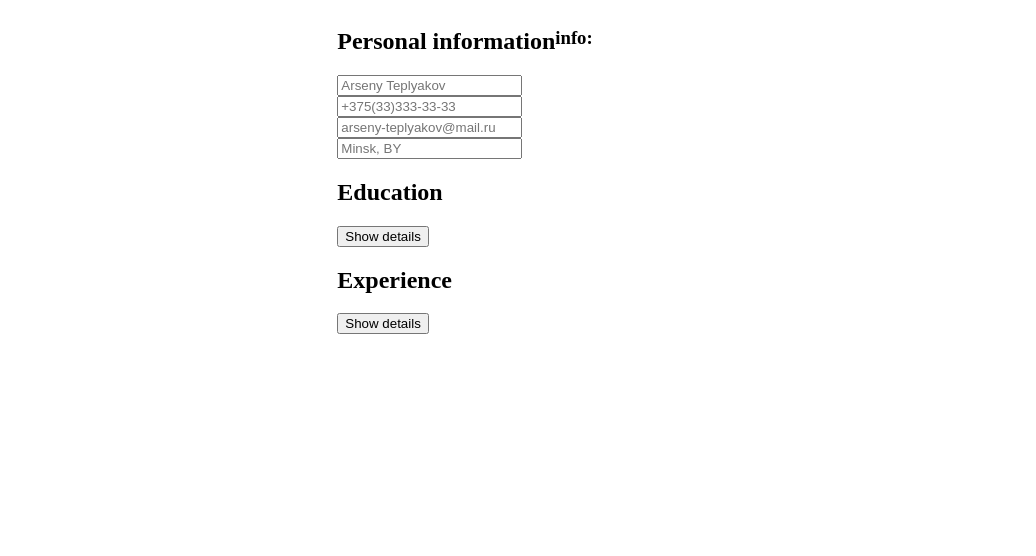
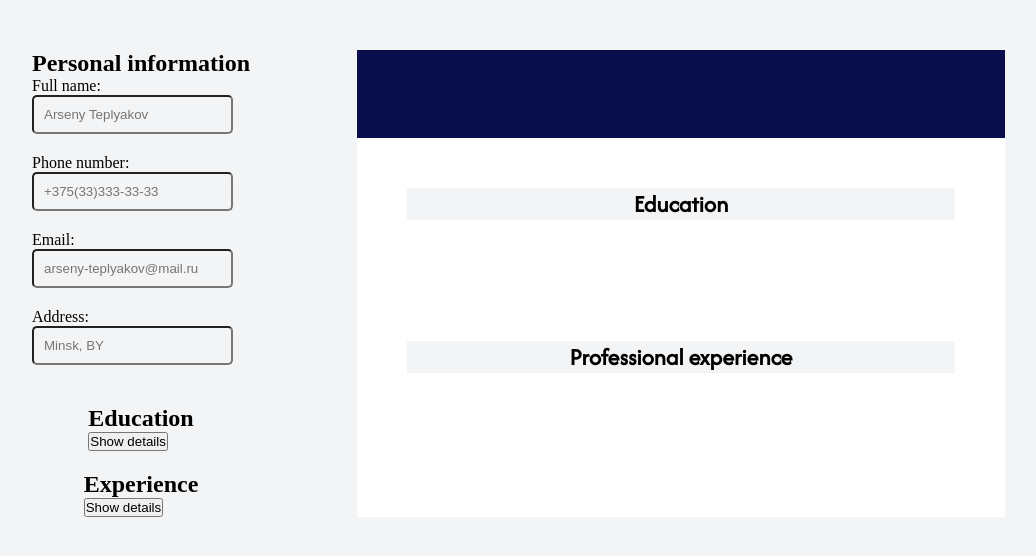
Before and after one commit to Arseni20032/cv-application, a React (Vite) app: page / in a window 1280 px wide. Shown: the top 556 px of the page, without its empty margins (175-1211 px from the left). Built offline with nearby package versions, Linux system fonts and the light colour scheme.

Commit message:
modified components and add font

```diff
--- a/src/components/CV.jsx
+++ b/src/components/CV.jsx
@@ -1,9 +1,47 @@
-export default function CVBlock({formData}) {
-    return (<div>
-        <h3>info:</h3>
-        <p>{formData.name}</p>
-        <p>{formData.phone}</p>
-        <p>{formData.email}</p>
-        <p>{formData.address}</p>
-    </div>)
+import "../styles/CVStyle.scss"
+
+export default function CVBlock({ formData }) {
+    return (
+        <div className="cv-block">
+            <div className="personal-information-block">
+                <h1 className="name">
+                    {formData.name}
+                </h1>
+                <div className="info">
+                    <span>{formData.phone}</span>
+                    <span>{formData.email}</span>
+                    <span>{formData.address}</span>
+                </div>
+            </div>
+            <div className="education-block">
+                <h2 className="education-h2">Education</h2>
+                <div className="education-information">
+                    <div className="education-period">
+                        {formData.startDateEducation}
+                        {formData.startDateEducation && formData.endDateEducation && <span> – </span>}
+                        {formData.endDateEducation} <br />
+                        {formData.locationEducation}
+                    </div>
+                    <div className="education-information">
+                        {formData.education}
+                    </div>
+                </div>
+            </div>
+            <div className="experience-block">
+                <h2 className="experience-h2">Professional experience</h2>
+                <div className="experience-information">
+                    <div className="experience-period">
+                        {formData.startDateExperience}
+                        {formData.startDateExperience && formData.endDateExperience && <span> – </span>}
+                        {formData.endDateExperience} <br />
+                        {formData.locationExperience}
+                    </div>
+                    <div className="experience-information">
+                        {formData.experience} <br />
+                        {formData.description}
+                    </div>
+                </div>
+            </div>
+        </div>
+    );
 }
--- a/src/components/CustomInput.jsx
+++ b/src/components/CustomInput.jsx
@@ -1,8 +1,10 @@
+import '../styles/CustomInputStyle.scss'
+
 export default function CustomInput({type, name, value, onInputChange, placeholder=''}){
     if(type === 'textarea') {
         return (
-            <div>
-                <textarea
+            <div className='input-block'>
+                <textarea className='input-box'
                     name={name}
                     value={value}
                     onChange={onInputChange}
@@ -13,8 +15,8 @@ export default function CustomInput({type, name, value, onInputChange, placehold
     }
     else {
         return (
-            <div>
-                <input
+            <div className='input-block'>
+                <input className='input-box'
                     type={type}
                     name={name}
                     value={value}
--- a/src/components/EducationBlock.jsx
+++ b/src/components/EducationBlock.jsx
@@ -21,22 +21,22 @@ export default function EducationBlockForm({ showMore, handleShow, formData, onI
 
                     <CustomInput
                         type="date"
-                        name="startDate"
-                        value={formData.startDate}
+                        name="startDateEducation"
+                        value={formData.startDateEducation}
                         onInputChange={onInputChange}
                     />
 
                     <CustomInput
                         type="date"
-                        name="endDate"
-                        value={formData.endDate}
+                        name="endDateEducation"
+                        value={formData.endDateEducation}
                         onInputChange={onInputChange}
                     />
 
                     <CustomInput
                         type="text"
-                        name="location"
-                        value={formData.location}
+                        name="locationEducation"
+                        value={formData.locationEducation}
                         onInputChange={onInputChange} placeholder="Minsk, BY"
                     />
                 </div>}
--- a/src/components/Experience.jsx
+++ b/src/components/Experience.jsx
@@ -1,4 +1,5 @@
 import CustomInput from "./CustomInput";
+
 
 export default function ExperienceBlockForm({ showMore, handleShow, formData, onInputChange }) {
     return (
@@ -20,22 +21,22 @@ export default function ExperienceBlockForm({ showMore, handleShow, formData, on
 
                         <CustomInput
                             type="date"
-                            name="startDate"
-                            value={formData.startDate}
+                            name="startDateExperience"
+                            value={formData.startDateExperience}
                             onInputChange={onInputChange}
                         />
 
                         <CustomInput
                             type="date"
-                            name="endDate"
-                            value={formData.endDate}
+                            name="endDateExperience"
+                            value={formData.endDateExperience}
                             onInputChange={onInputChange}
                         />
 
                         <CustomInput
                             type="text"
-                            name="location"
-                            value={formData.location}
+                            name="locationExperience"
+                            value={formData.locationExperience}
                             onInputChange={onInputChange}
                             placeholder="Minsk, BY"
                         />
--- a/src/components/GeneralInfo.jsx
+++ b/src/components/GeneralInfo.jsx
@@ -3,10 +3,12 @@
 import CustomInput from "./CustomInput"
 
 export default function GeneralInfoForm({ formData, onInputChange }) {
-    return (<div className="main">
+    return (
+    <div className="main">
         <form>
             <h2>Personal information</h2>
-
+            <div>
+                <label>Full name:</label>
                 <CustomInput
                     type="text"
                     name="name"
@@ -14,7 +16,7 @@ export default function GeneralInfoForm({ formData, onInputChange }) {
                     onInputChange={onInputChange}
                     placeholder="Arseny Teplyakov"
                 />
-
+                <label>Phone number:</label>
                 <CustomInput
                     type="tel"
                     name="phone"
@@ -22,15 +24,15 @@ export default function GeneralInfoForm({ formData, onInputChange }) {
                     onInputChange={onInputChange}
                     placeholder="+375(33)333-33-33"
                 />
-
+                <label>Email:</label>
                 <CustomInput
                     type="email"
                     name="email"
                     value={formData.email}
                     onInputChange={onInputChange}
-                placeholder="arseny-teplyakov@mail.ru"/
-            >
-
+                    placeholder="arseny-teplyakov@mail.ru"
+                />
+                <label>Address:</label>
                 <CustomInput
                     type="text"
                     name="address"
@@ -38,6 +40,8 @@ export default function GeneralInfoForm({ formData, onInputChange }) {
                     onInputChange={onInputChange}
                     placeholder="Minsk, BY"
                 />
+            </div>
+
         </form>
     </div>)
 }
--- a/src/components/MainBlock.jsx
+++ b/src/components/MainBlock.jsx
@@ -16,6 +16,8 @@ export default function MainBlockForm() {
         address: '',
         startDate: '',
         endDate: '',
+        startDateExperience: '',
+        endDateExperience: '',
         location: '',
         education: '',
         description: '',
@@ -35,9 +37,9 @@ export default function MainBlockForm() {
     return (<div className="main-block">
         <div className="content-block">
             <div className="addition-info-block">
-                <GeneralInfoForm formData={formData} onInputChange={handleInputChange}/>
+                <GeneralInfoForm  formData={formData} onInputChange={handleInputChange}/>
                 <EducationBlockForm formData={formData} showMore={showMoreEducation} handleShow={handleShowEducation} onInputChange={handleInputChange}/>
-                <ExperienceBlockForm formData={formData} showMore={showMoreExperience} handleShow={handleShowExperience} onInputChange={handleInputChange}/>
+                <ExperienceBlockForm  formData={formData} showMore={showMoreExperience} handleShow={handleShowExperience} onInputChange={handleInputChange}/>
 
             </div>
             <div className="info-block">
--- /dev/null
+++ b/src/styles/CVStyle.scss
@@ -0,0 +1,49 @@
+@font-face {
+	font-family: 'Afacad';
+	src: url(../fonts/AfacadFlux-Regular.ttf);
+}
+
+.cv-block{
+    font-family: Afacad;
+    .personal-information-block{
+        padding: 24px;
+        background-color: rgb(11, 14, 76);
+        color: white;
+        .name{
+            text-align: center;
+            padding: 20px;
+        }
+        .info{
+            display: flex;
+            flex-direction: row;
+            justify-content: space-around;
+        }
+    }
+    .education-block{
+        .education-h2{
+            text-align: center;
+            margin: 50px;
+            background-color: #f3f4f6;
+        }
+        .education-information{
+            padding: 0px 50px;
+            display: flex;
+            flex-direction: row;
+            gap: 20px;
+        }
+    }
+
+    .experience-block {
+        .experience-h2{
+            text-align: center;
+            margin: 50px;
+            background-color: #f3f4f6;
+        }
+        .experience-information {
+            padding: 0px 50px;
+            display: flex;
+            flex-direction: row;
+            gap: 20px;
+        }
+    }
+}
--- /dev/null
+++ b/src/styles/CustomInputStyle.scss
@@ -0,0 +1,15 @@
+* {
+    box-sizing: border-box;
+    margin: 0px;
+    padding: 0px;
+
+    .input-block {
+        margin-bottom: 20px;
+
+        .input-box{
+            padding: 10px;
+            background-color: #f3f4f6;
+            border-radius: 5px;
+        }
+    }
+}
--- a/src/styles/MainBlockStyle.scss
+++ b/src/styles/MainBlockStyle.scss
@@ -1,13 +1,28 @@
+html {
+    background-color: #f3f4f6;
+}
+
 .main-block {
+    padding: 0px 100px;
+    gap: 20px;
     .content-block{
         display: flex;
         flex-direction: row;
         justify-content: center;
-        // .addition-info-block{
+        width:100%;
 
-        // }
-        // .info-block{
-
-        // }
+        background-color: white;
+        margin-top: 50px;
+        .addition-info-block{
+            display: flex;
+            flex-direction: column;
+            align-items: center;
+            width: 40%;
+            gap: 20px;
+            background-color: #f3f4f6;
+        }
+        .info-block{
+            width: 60%;
+        }
     }
 }
```
Also changed, not shown: src/fonts/AfacadFlux-Regular.ttf (added). Lines whose indentation alone changed are shown as unchanged.
